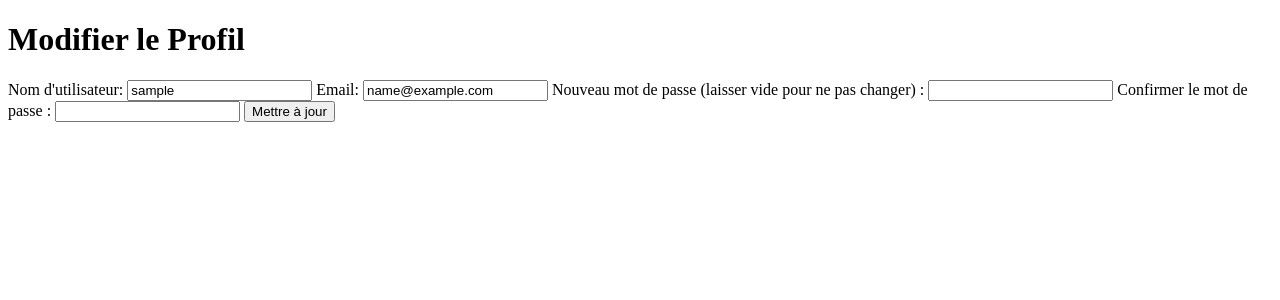
After one commit to truuue/PhotoVernhet, a Flask app: page /profile in a window 1280 px wide. The commit adds this page. Shown: the top 300 px of the page. Run offline with Flask 3, Linux system fonts and the light colour scheme; the visitor is signed in with stand-in values (Sample User, id 1).

Commit message:
Update templates, migrations and security

```diff
--- a/app.py
+++ b/app.py
@@ -1,30 +1,43 @@
+import os
 from dotenv import load_dotenv
-import os
-from flask import Flask, render_template, request, redirect, url_for, flash
+from functools import wraps
+from flask import Flask, render_template, request, redirect, url_for, flash, session, render_template_string
 from flask_sqlalchemy import SQLAlchemy
 from flask_migrate import Migrate
 from flask_user import login_required, UserManager, UserMixin
+from flask_login import login_required, current_user, LoginManager, login_user, logout_user
 from flask_wtf import FlaskForm
 from wtforms import StringField, SubmitField, PasswordField
-from wtforms.validators import InputRequired
+from wtforms.validators import InputRequired, DataRequired, Email, Length, EqualTo, Optional
 from werkzeug.security import generate_password_hash, check_password_hash
 
+# Charger les variables d'environnement
 load_dotenv()
-# Configuration initiale
+
+# Initialisation de Flask
 app = Flask(__name__)
+# Configuration de la base de données
 app.config['SECRET_KEY'] = os.getenv('SECRET_KEY')
 app.config['SQLALCHEMY_DATABASE_URI'] = os.getenv('DATABASE_URI')
 app.config['USER_ENABLE_EMAIL'] = False
 app.config['USER_EMAIL_SENDER_EMAIL'] = "photovernhet@gmail.com"
 
+# Initialisation de la base de données
 db = SQLAlchemy(app)
 migrate = Migrate(app, db)
+
+# Initialisation de Flask-Login
+login_manager = LoginManager()
+login_manager.login_view = 'login'
+login_manager.init_app(app)
 
 # Modèle utilisateur pour Flask-User
 class User(db.Model, UserMixin):
     id = db.Column(db.Integer, primary_key=True)
     username = db.Column(db.String(50), nullable=False, unique=True)
     password = db.Column(db.String(255), nullable=False, server_default='')
+    email = db.Column(db.String(120), nullable=False, unique=True)
+    role = db.Column(db.String(80))
 
     def set_password(self, password):
         self.password = generate_password_hash(password)
@@ -35,10 +48,22 @@ class User(db.Model, UserMixin):
 # Initialisation de Flask-User
 user_manager = UserManager(app, db, User)
 
-# Définir un formulaire Flask-WTF pour la connexion
+# Formulaire Flask-WTF pour la connexion
 class LoginForm(FlaskForm):
     username = StringField('Username', validators=[InputRequired()])
     password = PasswordField('Password', validators=[InputRequired()])
+
+# Formulaire Flask-WTF pour la mise à jour du profil
+class ProfileForm(FlaskForm):
+    username = StringField('Nom d\'utilisateur', validators=[DataRequired()])
+    email = StringField('Email', validators=[DataRequired(), Email()])
+    password = PasswordField('Mot de passe', validators=[Optional(), Length(min=6)])
+    confirm_password = PasswordField('Confirmer le mot de passe', validators=[EqualTo('password')])
+    submit = SubmitField('Mettre à jour')
+
+@login_manager.user_loader
+def load_user(user_id):
+    return User.query.get(int(user_id))
 
 @app.route('/')
 def home():
@@ -59,8 +84,11 @@ def login():
         # Vérifier les informations de connexion (exemple simplifié)
         user = User.query.filter_by(username=username).first()
         if user and user.check_password(password):
-            # Connexion réussie, redirection vers Album.html
-            return redirect(url_for('album'))
+            login_user(user)
+            if user.role == 'admin':
+                return redirect(url_for('admin'))
+            else:
+                return redirect(url_for('profile'))
         else:
             flash('Nom d\'utilisateur ou mot de passe incorrect.', 'error')
     return render_template('Login.html', form=form)
@@ -85,8 +113,8 @@ def register():
         # Hacher le mot de passe
         hashed_password = generate_password_hash(password)
 
-        # Créer une nouvelle instance de l'utilisateur
-        new_user = User(username=username, password=hashed_password)
+        # Créer une nouvelle instance de l'utilisateur avec le rôle user par défaut
+        new_user = User(username=username, email=email, password=hashed_password, role='user')
 
         # Ajouter l'utilisateur à la base de données
         db.session.add(new_user)
@@ -99,15 +127,67 @@ def register():
 def school():
     return render_template('School_page.html')
 
-@app.route('/profile')
+@app.route('/profile', methods=['GET', 'POST'])
 @login_required
 def profile():
-    return render_template('profile.html')
+    form = ProfileForm(obj=current_user)  # Initialisez le formulaire avec les données actuelles
+    if form.validate_on_submit():
+        current_user.username = form.username.data
+        current_user.email = form.email.data
+        if form.password.data:
+            current_user.set_password(form.password.data)
 
-@app.route('/user_list')
-def user_list():
-    users = User.query.all()  # Récupérer tous les utilisateurs de la base de données
+        db.session.commit()
+        login_user(current_user)
+        flash('Votre profil a été mis à jour.', 'success')
+        return redirect(url_for('profile'))
+    return render_template('profile.html', form=form)
+
+def admin_required(f):
+    @wraps(f)
+    def decorated_function(*args, **kwargs):
+        if 'user_role' not in session or session['user_role'] == 'admin':
+            flash("Vous devez être administrateur pour accéder à cette page.", "warning")
+            return redirect(url_for('login'))
+        return f(*args, **kwargs)
+    return decorated_function
+
+@app.route('/admin', methods=['GET', 'POST'])
+@admin_required
+def admin():
+    if request.method == 'POST':
+        user_id = request.form['user_id']
+        new_role = request.form['role']
+
+        # Récupérer l'utilisateur à partir de l'ID
+        user = User.query.get(user_id)
+        if user:
+            user.role = new_role # Mettre à jour le rôle de l'utilisateur
+            db.session.commit() # Mettre à jour la base de données
+            flash('Rôle mis à jour avec succès.', 'success')
+
+    users = User.query.all() # Récupérer tous les utilisateurs de la base de données
     return render_template('userList.html', users=users)
+
+@app.route('/password-check', methods=['GET', 'POST'])
+def password_check():
+    if request.method == 'POST':
+        password = request.form.get('password')
+        correct_password = os.getenv('ACCESS_PASSWORD')
+        if password == correct_password:
+            return redirect(url_for('school'))
+        else:
+            return render_template_string('''
+                <p>Mot de passe incorrect.</p>
+                <a href="/">Retour à l'accueil</a>
+            ''')
+    return render_template_string('''
+        <form method="post">
+            Veuillez entrer le mot de passe pour accéder à cette page :
+            <input type="password" name="password">
+            <input type="submit" value="Vérifier">
+        </form>
+    ''')
 
 if __name__ == '__main__':
     app.run(debug=True, port=5001)
--- a/templates/School_page.html
+++ b/templates/School_page.html
@@ -12,7 +12,6 @@
       href="{{ url_for('static', filename='images/Logo.png') }}"
       type="image/png"
     />
-    <script src="../script/passwordChecker.js"></script>
     <title>Photo VERNHET</title>
   </head>
   <body>
--- a/templates/index.html
+++ b/templates/index.html
@@ -36,7 +36,7 @@
         <section class="projects">
           <article class="project">
             <a
-              href="/school"
+              href="/password-check"
               target="_self"
               rel="noreferrer"
               class="project-img"
--- /dev/null
+++ b/templates/profile.html
@@ -0,0 +1,41 @@
+<!DOCTYPE html>
+<html>
+  <head>
+    <title>Profil</title>
+    <!-- Inclure les liens CSS si nécessaire -->
+  </head>
+  <body>
+    <h1>Modifier le Profil</h1>
+    <form action="{{ url_for('profile') }}" method="post">
+      {{ form.hidden_tag() }}
+
+      <label for="username">Nom d'utilisateur:</label>
+      <input
+        type="text"
+        id="username"
+        name="username"
+        value="{{ current_user.username }}"
+        required
+      />
+
+      <label for="email">Email:</label>
+      <input
+        type="email"
+        id="email"
+        name="email"
+        value="{{ current_user.email }}"
+        required
+      />
+
+      <label for="password"
+        >Nouveau mot de passe (laisser vide pour ne pas changer) :</label
+      >
+      <input type="password" id="password" name="password" />
+
+      <label for="confirm_password">Confirmer le mot de passe :</label>
+      <input type="password" id="confirm_password" name="confirm_password" />
+
+      <button type="submit">Mettre à jour</button>
+    </form>
+  </body>
+</html>
```
Also changed, not shown: migrations/versions/b88ee7ab561d_.py (added, +36 -0 lines), templates/userList.html (+16 -2 lines).
